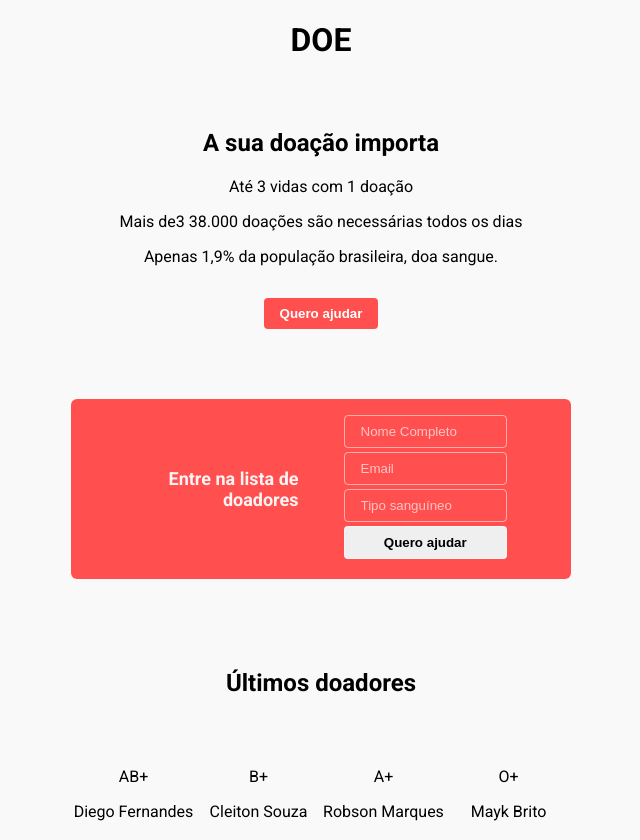
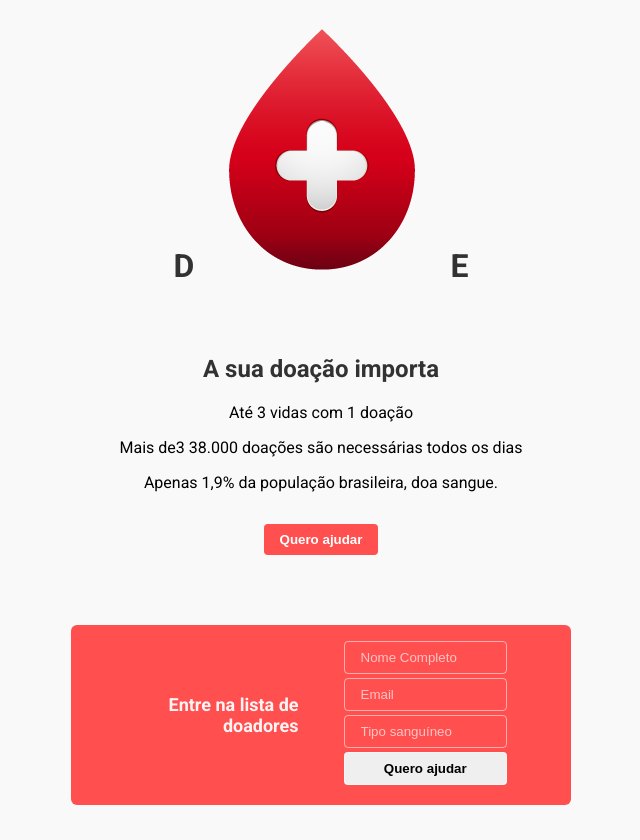
Before and after one commit to Cauany/MaratonaDev_DOE, a plain HTML site: page index.html in a window 1280 px wide. Shown: the top 840 px of the page, without its empty margins (319-959 px from the left). Drawn offline with Linux system fonts and the light colour scheme.

Commit message:
adicionado cor global para página dos h1 e h2, adicionado a tag img com um icon

```diff
--- a/index.html
+++ b/index.html
@@ -10,7 +10,7 @@
     <body>
         <!-- Conteudo do topo -->
         <header>
-            <h1>DOE</h1>
+            <h1>D<img src="logo.png" alt="imagem de sangue">E</h1>
             <h2> A sua doação importa</h2>
             <p> Até 3 vidas com 1 doação </p>
             <p>Mais de3 38.000 doações são necessárias todos os dias</p>
--- a/style.css
+++ b/style.css
@@ -10,6 +10,9 @@ body{
     font-family: 'Roboto', sans-serif;
     height: 100vh;
     background-color: #f9f9f9;
+}
+h1, h2{
+    color: #000000cc;
 }
 /* ALINHAMENTOS, ESPAÇAMENTOS, LARGURAS E ALTURAS */
 header, main, footer{
@@ -26,6 +29,9 @@ header, .form, main{
 /*TÍTULOS*/
 header h1, main h2{
     margin-bottom: 70px;
+}
+main h2 span{
+    color:#ff4f4f;
 }
 .form h2{
    text-align: right;
```
Also changed, not shown: logo.png (added).
